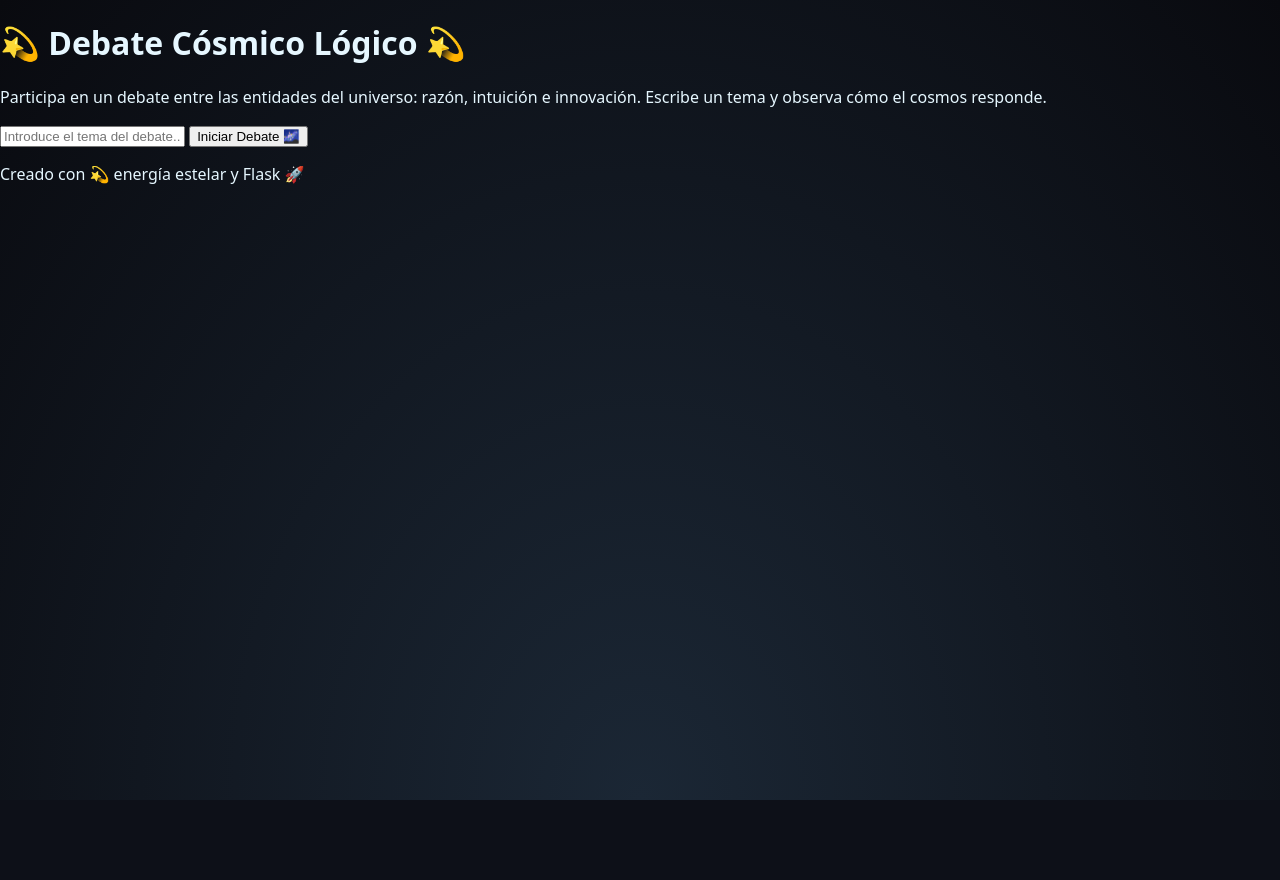
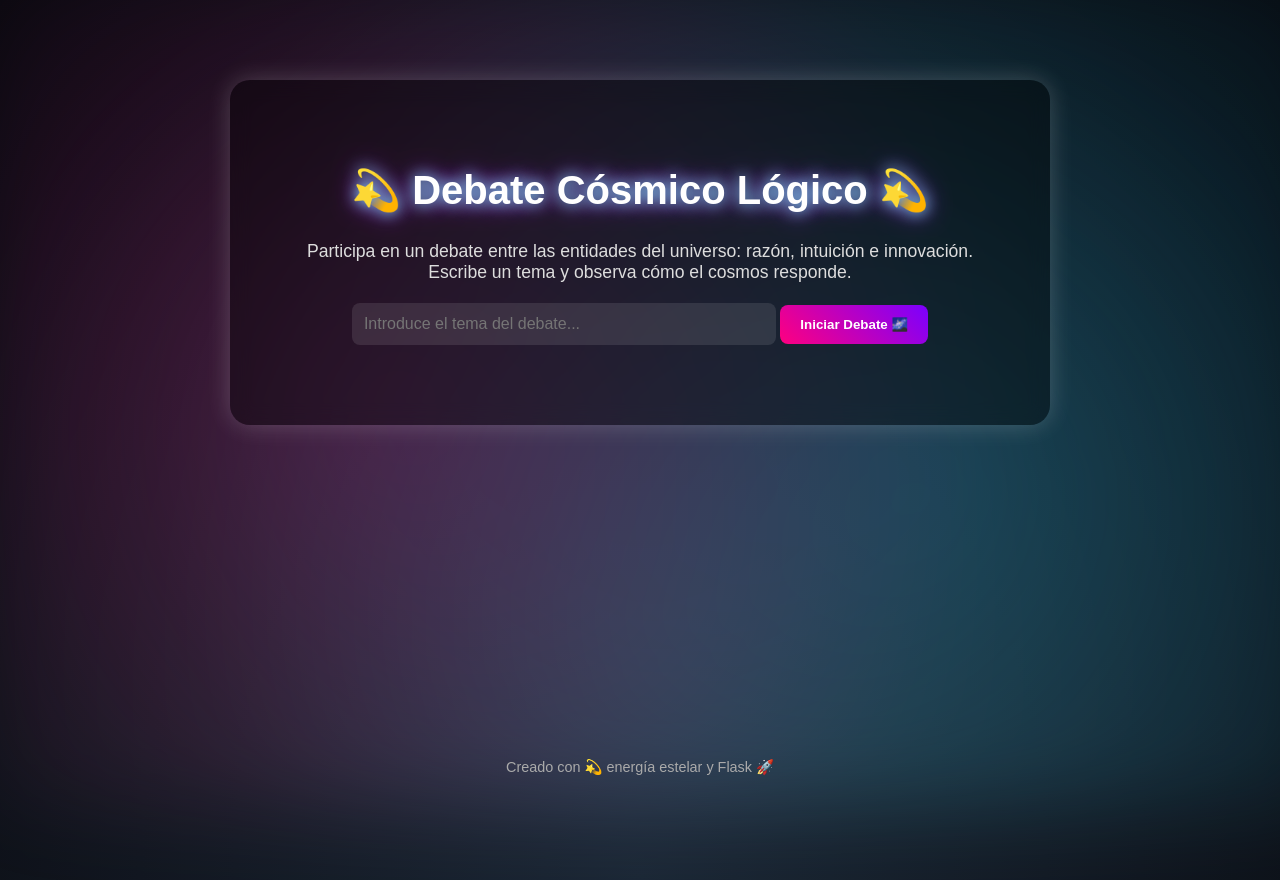
Before and after one commit to ivanramos248-hue/2-prueba-de-debate-logico, a Flask app: page / in a window 1280 px wide. Before the commit the page ends 800 px from the top, so only its background shows below. Run offline with Flask 3, Linux system fonts and the light colour scheme.

Commit message:
Update style.css

```diff
--- a/static/style.css
+++ b/static/style.css
@@ -1,227 +1,113 @@
-/* ======================================================
-   style.css - Estética cósmica completa para Debate Lógico
-   Ruta sugerida: static/style.css
-   ====================================================== */
-
-/* Reset / base */
-* { box-sizing: border-box; }
-html, body {
-  height: 100%;
-  margin: 0;
-  padding: 0;
-  font-family: "Poppins", system-ui, -apple-system, "Segoe UI", Roboto, "Helvetica Neue", Arial;
-  background: radial-gradient(ellipse at bottom, #1b2735 0%, #090a0f 100%);
-  color: #e6f7ff;
-  -webkit-font-smoothing: antialiased;
-  -moz-osx-font-smoothing: grayscale;
-  overflow-x: hidden;
+/* Fondo cósmico animado */
+body {
+    margin: 0;
+    height: 100vh;
+    overflow: hidden;
+    font-family: 'Poppins', sans-serif;
+    color: #fff;
+    background: radial-gradient(ellipse at bottom, #1b2735 0%, #090a0f 100%);
 }
 
-/* --- Nebulosa animada (fondo) --- */
-.nebulosa {
-  position: fixed;
-  left: -25%;
-  top: -25%;
-  width: 150%;
-  height: 150%;
-  pointer-events: none;
-  z-index: 0;
-  background:
-    radial-gradient(circle at 20% 30%, rgba(97,0,255,0.18) 0%, rgba(97,0,255,0.06) 15%, transparent 30%),
-    radial-gradient(circle at 80% 20%, rgba(0,170,255,0.14) 0%, rgba(0,170,255,0.04) 18%, transparent 35%),
-    radial-gradient(circle at 50% 80%, rgba(255,0,220,0.12) 0%, rgba(255,0,220,0.03) 20%, transparent 40%);
-  filter: blur(60px);
-  animation: flotar 28s ease-in-out infinite alternate;
-  opacity: 0.95;
+.nebula {
+    position: fixed;
+    top: 0;
+    left: 0;
+    width: 100%;
+    height: 100%;
+    background: radial-gradient(circle at 30% 50%, rgba(255,0,150,0.2), transparent 60%),
+                radial-gradient(circle at 70% 60%, rgba(0,200,255,0.2), transparent 70%),
+                radial-gradient(circle at 50% 80%, rgba(255,255,255,0.1), transparent 80%);
+    filter: blur(40px);
+    animation: float 25s infinite alternate ease-in-out;
+    z-index: -1;
 }
 
-@keyframes flotar {
-  0%   { transform: translate(0px, 0px) scale(1); }
-  50%  { transform: translate(-80px, 40px) scale(1.05); }
-  100% { transform: translate(0px, 80px) scale(1.08); }
+@keyframes float {
+    0% { transform: translate(0, 0) scale(1); }
+    50% { transform: translate(30px, -20px) scale(1.1); }
+    100% { transform: translate(-30px, 20px) scale(1); }
 }
 
-/* --- Contenedor principal --- */
-.contenedor {
-  position: relative;
-  z-index: 10;
-  max-width: 1100px;
-  margin: 6vh auto;
-  padding: 40px;
-  text-align: center;
+/* Contenedor principal */
+.container {
+    text-align: center;
+    padding: 60px;
+    background: rgba(0, 0, 0, 0.4);
+    border-radius: 20px;
+    max-width: 700px;
+    margin: 80px auto;
+    backdrop-filter: blur(10px);
+    box-shadow: 0 0 25px rgba(255, 255, 255, 0.2);
 }
 
-/* --- Tarjeta principal --- */
-.card {
-  background: linear-gradient(180deg, rgba(255,255,255,0.02), rgba(255,255,255,0.01));
-  border-radius: 14px;
-  box-shadow: 0 8px 30px rgba(0, 0, 0, 0.55), inset 0 1px 0 rgba(255,255,255,0.02);
-  padding: 36px;
-  color: #d9fbff;
-  border: 1px solid rgba(255,255,255,0.04);
+/* Título */
+h1 {
+    font-size: 2.5em;
+    text-shadow: 0 0 15px #7df9ff, 0 0 25px #b621fe;
 }
 
-/* --- Encabezado --- */
-.brand {
-  display: flex;
-  align-items: center;
-  justify-content: center;
-  gap: 12px;
-  margin-bottom: 18px;
+/* Texto introductorio */
+.intro {
+    font-size: 1.1em;
+    color: #ddd;
+    margin-bottom: 20px;
 }
 
-.brand h1 {
-  margin: 0;
-  font-size: 2.2rem;
-  color: #72f1ff;
-  letter-spacing: 0.6px;
-  text-shadow: 0 0 10px rgba(114,241,255,0.25), 0 0 24px rgba(0,170,255,0.08);
+/* Formulario */
+form {
+    margin: 20px 0;
 }
 
-.brand .emoji {
-  font-size: 1.6rem;
-  transform: translateY(-2px);
+input[type="text"] {
+    padding: 12px;
+    border-radius: 8px;
+    border: none;
+    width: 70%;
+    max-width: 400px;
+    outline: none;
+    font-size: 1em;
+    background: rgba(255, 255, 255, 0.1);
+    color: #fff;
 }
 
-/* --- Subtítulo --- */
-.subtitle {
-  margin: 6px 0 24px 0;
-  font-size: 0.95rem;
-  color: rgba(220,255,255,0.85);
+button {
+    padding: 12px 20px;
+    border: none;
+    background: linear-gradient(45deg, #ff007f, #7a00ff);
+    color: #fff;
+    border-radius: 8px;
+    cursor: pointer;
+    font-weight: bold;
+    transition: transform 0.3s ease, background 0.3s ease;
 }
 
-/* --- Formulario de tema --- */
-.form-row {
-  display: flex;
-  justify-content: center;
-  gap: 18px;
-  align-items: flex-start;
-  flex-wrap: wrap;
-  margin-top: 12px;
+button:hover {
+    transform: scale(1.05);
+    background: linear-gradient(45deg, #00f0ff, #ff00aa);
 }
 
-textarea#tema {
-  width: 72%;
-  min-width: 280px;
-  max-width: 760px;
-  height: 120px;
-  padding: 16px 18px;
-  border-radius: 12px;
-  border: 1px solid rgba(255,255,255,0.06);
-  background: rgba(255,255,255,0.02);
-  color: #eafcff;
-  font-size: 1rem;
-  resize: vertical;
-  outline: none;
-  box-shadow: 0 6px 18px rgba(0,0,0,0.45);
-  transition: transform .18s ease, background .18s ease;
-  backdrop-filter: blur(6px);
+/* Resultado del debate */
+.debate {
+    margin-top: 30px;
+    background: rgba(255, 255, 255, 0.05);
+    border-radius: 15px;
+    padding: 20px;
+    box-shadow: 0 0 15px rgba(255, 255, 255, 0.1);
 }
 
-textarea#tema:focus {
-  transform: translateY(-4px);
-  background: rgba(255,255,255,0.035);
-  border-color: rgba(114,241,255,0.25);
+/* Mensaje de error */
+.error {
+    margin-top: 20px;
+    color: #ff6b6b;
+    font-weight: bold;
 }
 
-/* --- Botón principal --- */
-.btn {
-  display: inline-block;
-  background: linear-gradient(180deg, #00ffc8, #00e6b0);
-  border: none;
-  color: #041018;
-  font-weight: 600;
-  padding: 12px 22px;
-  border-radius: 10px;
-  cursor: pointer;
-  box-shadow: 0 6px 18px rgba(0,200,160,0.12), 0 2px 6px rgba(0,0,0,0.45);
-  transition: transform .15s ease, box-shadow .15s ease;
-  margin-top: 6px;
+/* Pie de página */
+footer {
+    position: fixed;
+    bottom: 10px;
+    width: 100%;
+    text-align: center;
+    color: #aaa;
+    font-size: 0.9em;
 }
-
-.btn:hover { transform: translateY(-3px) scale(1.02); box-shadow: 0 10px 30px rgba(0,200,160,0.16); }
-.btn:active { transform: translateY(-1px); }
-
-/* --- Área de resultados / debate --- */
-.resultado {
-  margin: 28px auto 0 auto;
-  padding: 22px;
-  width: 80%;
-  max-width: 980px;
-  border-radius: 12px;
-  background: linear-gradient(180deg, rgba(255,255,255,0.018), rgba(255,255,255,0.01));
-  border: 1px solid rgba(255,255,255,0.03);
-  color: #d2fbff;
-  text-align: left;
-  box-shadow: 0 8px 30px rgba(3,10,15,0.6);
-  backdrop-filter: blur(8px);
-}
-
-/* Cada entidad (tarjetas internas) */
-.entidad {
-  padding: 14px;
-  border-radius: 10px;
-  background: linear-gradient(90deg, rgba(255,255,255,0.02), rgba(255,255,255,0.01));
-  margin-bottom: 12px;
-  border: 1px solid rgba(255,255,255,0.02);
-}
-
-.entidad h3 {
-  margin: 0 0 6px 0;
-  font-size: 1.05rem;
-  color: #a6ffff;
-  display: flex;
-  align-items: center;
-  gap: 8px;
-}
-
-.entidad p {
-  margin: 0;
-  color: #cfeffc;
-  line-height: 1.45;
-  font-size: 0.98rem;
-}
-
-/* Conclusión final destacada */
-.conclusion {
-  margin-top: 14px;
-  padding: 14px;
-  border-radius: 10px;
-  background: linear-gradient(90deg, rgba(0,255,200,0.04), rgba(114,241,255,0.02));
-  color: #001b1b;
-  font-weight: 700;
-  text-align: center;
-  border: 1px solid rgba(0,255,200,0.07);
-  background-clip: padding-box;
-}
-
-/* --- Mensajes de error / info --- */
-.alert {
-  margin-top: 16px;
-  padding: 12px;
-  border-radius: 8px;
-  background: rgba(255, 80, 80, 0.08);
-  color: #ffd6d6;
-  border: 1px solid rgba(255, 80, 80, 0.12);
-}
-
-/* --- Pequeños detalles visuales --- */
-.small {
-  font-size: 0.86rem;
-  color: rgba(230,255,255,0.7);
-}
-
-/* --- Responsive --- */
-@media (max-width: 880px) {
-  textarea#tema { width: 92%; height: 110px; }
-  .resultado { width: 92%; padding: 18px; }
-  .card { padding: 26px; }
-  .brand h1 { font-size: 1.6rem; }
-}
-
-@media (max-width: 480px) {
-  .brand { gap: 8px; }
-  .brand h1 { font-size: 1.25rem; }
-  .btn { padding: 10px 16px; font-size: 0.95rem; }
-  textarea#tema { height: 95px; }
-}
```
